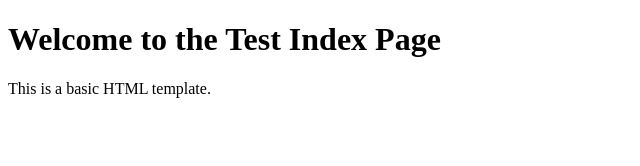
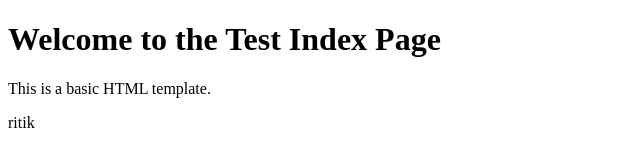
Before and after one commit to ritikkumar-10/test, a plain HTML site: page index.html in a window 1280 px wide. Shown: the full height of the page, 0-640 px from the left. Drawn offline with Linux system fonts and the light colour scheme.

Commit message:
Update index.html

```diff
--- a/index.html
+++ b/index.html
@@ -10,3 +10,5 @@
     <p>This is a basic HTML template.</p>
 </body>
 </html>
+
+<p> ritik</p>
```
